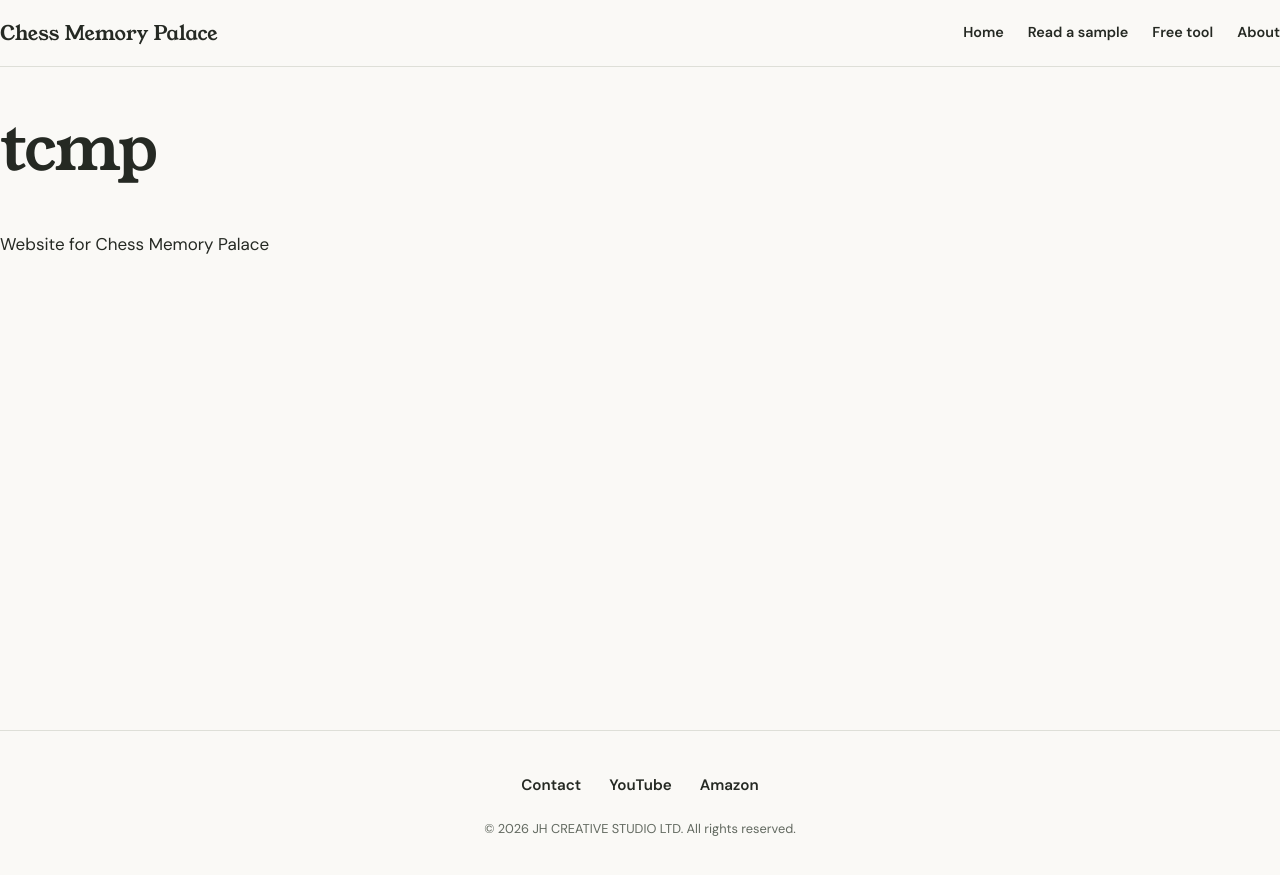
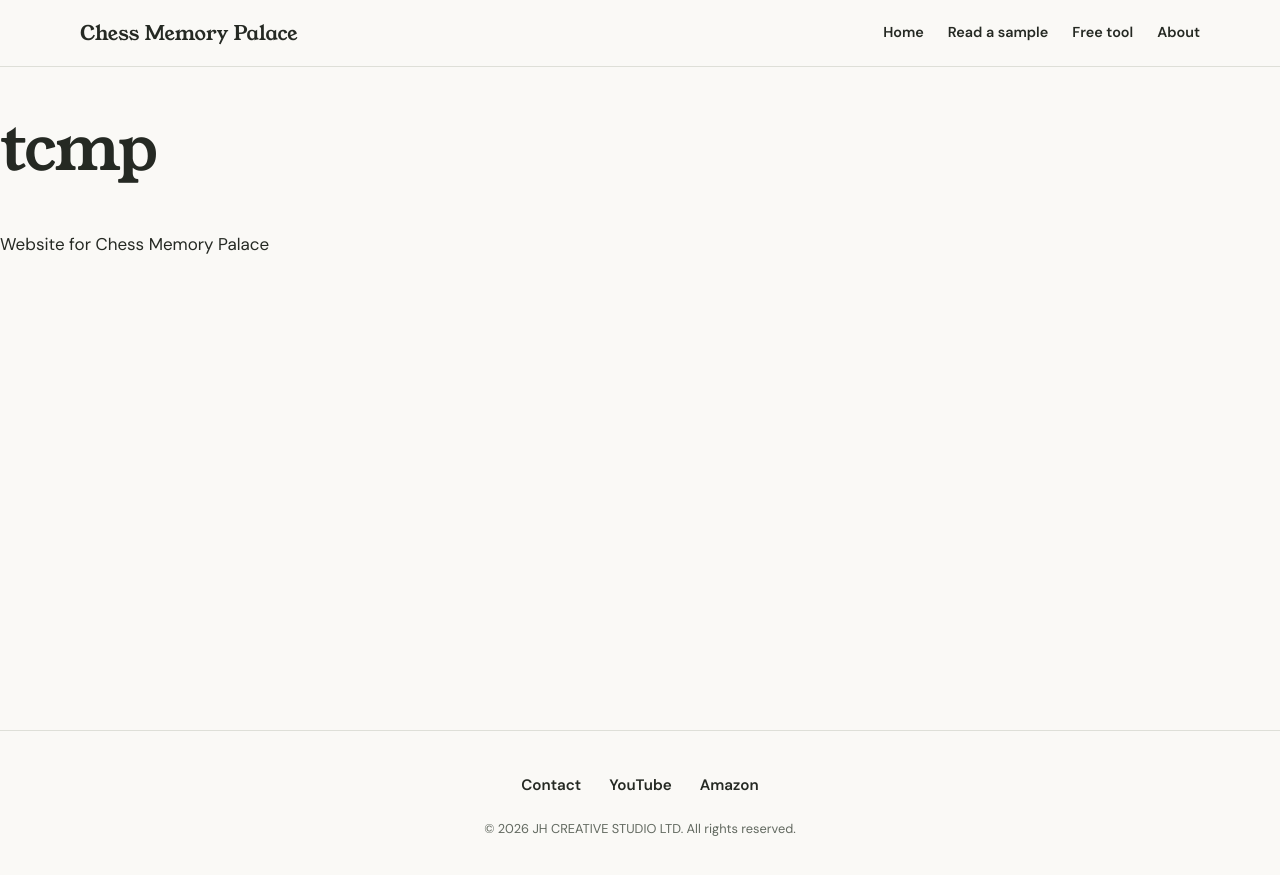
Before and after one commit to liontailedmacaque/tcmp, a Jekyll site: the page built from README.md, in a window 1280 px wide. Shown: the top 875 px of the page. Built offline with Jekyll 4.4.1, drawn with Linux system fonts in a browser that asks for light colours; our own code applies the rules of GitHub Pages for plain Markdown files.

Commit message:
Update header.html

```diff
--- a/_includes/header.html
+++ b/_includes/header.html
@@ -1,5 +1,5 @@
 <header class="site-header">
-  <div class="header-inner">
+  <div class="header-inner container">
 
     <a class="site-brand" href="/" aria-label="Chess Memory Palace home">
       {{ site.title }}
```
